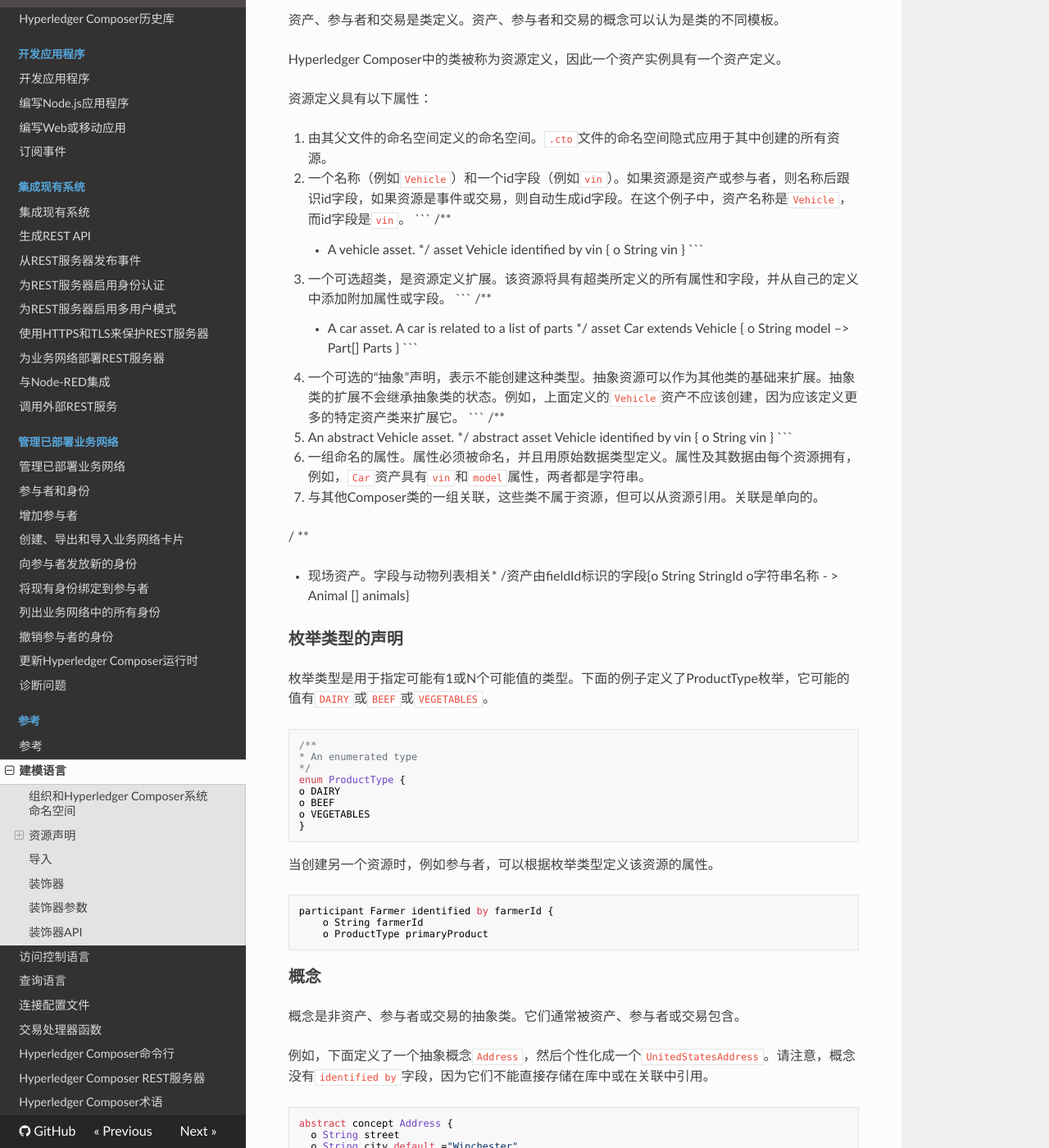
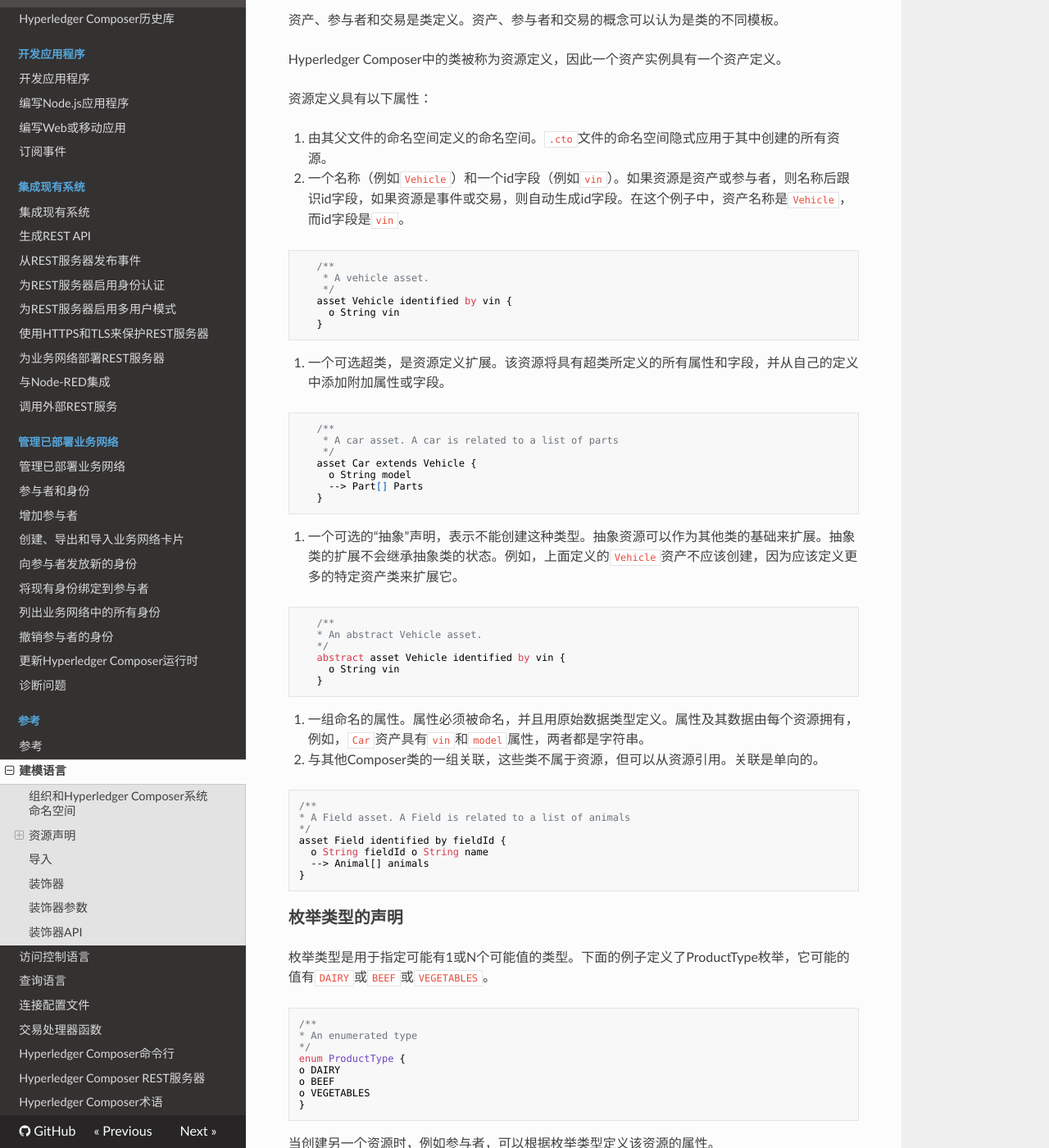
Before and after one commit to wbwangk/ComposerDocs, an MkDocs documentation site: the page built from docs/reference_cto_language.md, in a window 1280 px wide and 1400 px high, scrolled down 898 px. Shown: the whole window at 82% size. Built offline with MkDocs 1.6.1, drawn with Linux system fonts in a browser that asks for light colours; nearby versions of some CDN libraries; old or Windows-style settings are respelled for this version of MkDocs.

Commit message:
Update reference_cto_language.md

````diff
--- a/docs/reference_cto_language.md
+++ b/docs/reference_cto_language.md
@@ -33,19 +33,18 @@
 资源定义具有以下属性：
 
 1. 由其父文件的命名空间定义的命名空间。`.cto`文件的命名空间隐式应用于其中创建的所有资源。
-
 2. 一个名称（例如`Vehicle`）和一个id字段（例如`vin`）。如果资源是资产或参与者，则名称后跟识id字段，如果资源是事件或交易，则自动生成id字段。在这个例子中，资产名称是`Vehicle`，而id字段是`vin`。
-   ```
+```
    /**
     * A vehicle asset.
     */
    asset Vehicle identified by vin {
      o String vin
    }
-   ```
+```
 
 3. 一个可选超类，是资源定义扩展。该资源将具有超类所定义的所有属性和字段，并从自己的定义中添加附加属性或字段。
-   ```
+```
    /**
     * A car asset. A car is related to a list of parts
     */
@@ -53,25 +52,30 @@
      o String model
      --> Part[] Parts
    }
-   ```
+```
 
 4. 一个可选的“抽象”声明，表示不能创建这种类型。抽象资源可以作为其他类的基础来扩展。抽象类的扩展不会继承抽象类的状态。例如，上面定义的`Vehicle`资产不应该创建，因为应该定义更多的特定资产类来扩展它。
-   ```
+```
    /**
    * An abstract Vehicle asset.
    */
    abstract asset Vehicle identified by vin {
      o String vin
    }
-   ```
+```
 
 5. 一组命名的属性。属性必须被命名，并且用原始数据类型定义。属性及其数据由每个资源拥有，例如，`Car`资产具有`vin`和`model`属性，两者都是字符串。
 
 6. 与其他Composer类的一组关联，这些类不属于资源，但可以从资源引用。关联是单向的。
-
-   / **
-
-   - 现场资产。字段与动物列表相关* /资产由fieldId标识的字段{o String StringId o字符串名称 - > Animal [] animals}
+```
+/**
+* A Field asset. A Field is related to a list of animals
+*/
+asset Field identified by fieldId {
+  o String fieldId o String name
+  --> Animal[] animals
+}
+```
 
 ### 枚举类型的声明
 
````
